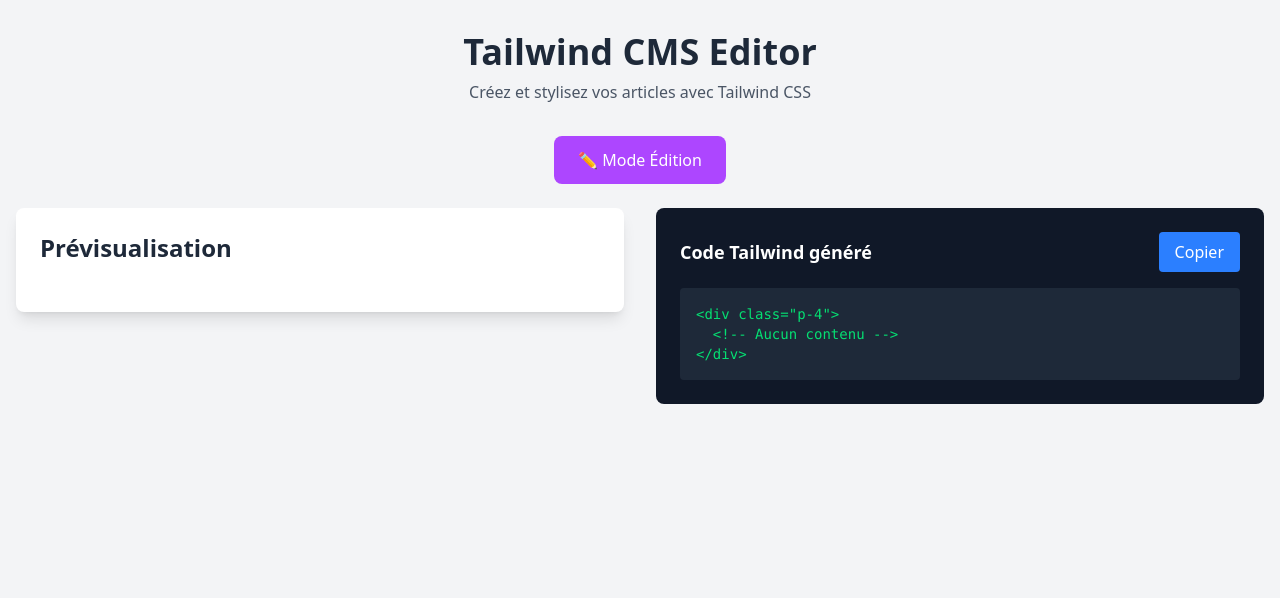
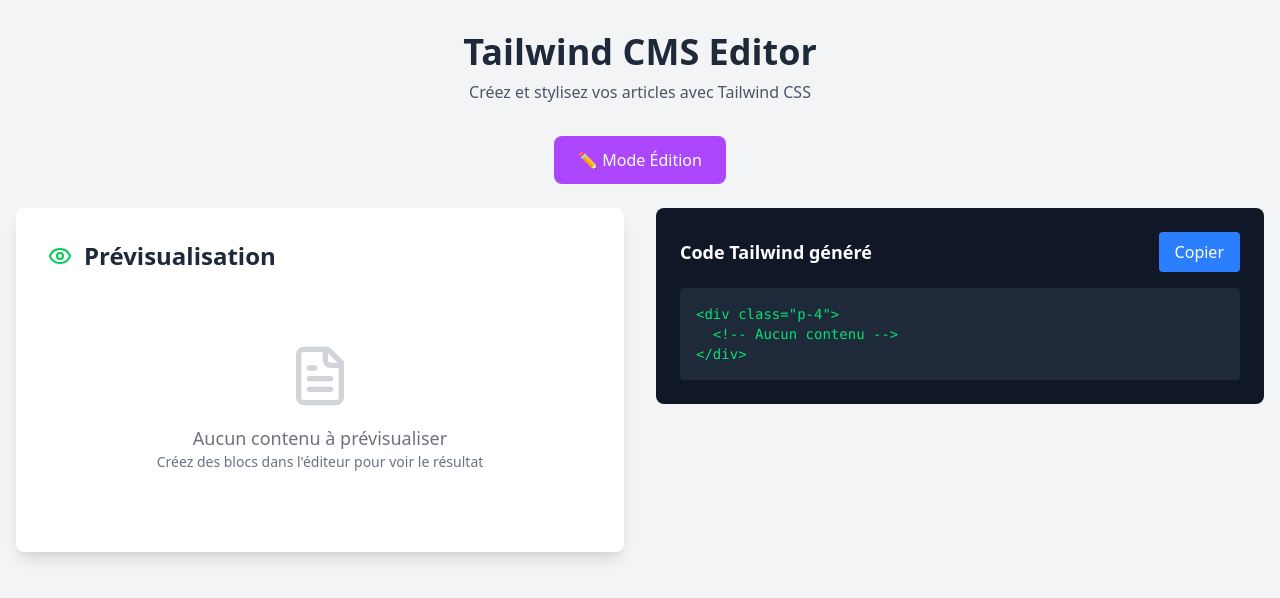
Before and after one commit to henocn/tailwind-cms, a React (Vite) app: page / in a window 1280 px wide. Both pictures are taken after a click on the button "👁️ Mode Prévisualisation". Shown: the top 598 px of the page. Built offline with nearby package versions, Linux system fonts and the light colour scheme.

Commit message:
Adaptation de preview

```diff
--- a/src/components/Editor/Preview.tsx
+++ b/src/components/Editor/Preview.tsx
@@ -1,4 +1,5 @@
 import React from 'react'
+import { Eye, FileText } from 'lucide-react'
 import { useEditorStore } from '../../store/editorStore'
 
 
@@ -8,32 +9,60 @@
 export const Preview: React.FC = () => {
   const { currentArticle } = useEditorStore()
 
-  if (!currentArticle) {
+  const getBlockClasses = (block: any) => {
+    const s = block.styles
+    return [
+      s.bold ? 'font-bold' : '',
+      s.italic ? 'italic' : '',
+      s.underline ? 'underline' : '',
+      `text-${s.fontSize}`,
+      s.fontWeight !== 'normal' ? `font-${s.fontWeight}` : '',
+      `text-${s.color}`,
+      s.backgroundColor !== 'transparent' ? `bg-${s.backgroundColor}` : '',
+      `text-${s.alignment}`,
+      s.padding !== '0' ? `p-${s.padding}` : '',
+      s.margin !== '0' ? `m-${s.margin}` : '',
+      s.borderWidth !== '0' ? `border-${s.borderWidth}` : '',
+      s.borderColor !== 'transparent' ? `border-${s.borderColor}` : '',
+      s.borderRadius !== 'none' ? `rounded-${s.borderRadius}` : '',
+      s.lineHeight !== 'normal' ? `leading-${s.lineHeight}` : '',
+      s.letterSpacing !== 'normal' ? `tracking-${s.letterSpacing}` : '',
+      'mb-4'
+    ].filter(Boolean).join(' ')
+  }
+
+  if (!currentArticle || currentArticle.blocks.length === 0) {
     return (
-      <div className="w-full p-6 bg-gray-50 rounded-lg">
-        <p className="text-gray-500 text-center">Aucun article à prévisualiser</p>
+      <div className="w-full p-8 bg-white rounded-lg shadow-lg">
+        <div className="flex items-center gap-3 mb-6">
+          <Eye className="text-green-500" size={24} />
+          <h2 className="text-2xl font-bold text-gray-800">Prévisualisation</h2>
+        </div>
+        <div className="text-center py-12 text-gray-500">
+          <FileText size={64} className="mx-auto mb-4 opacity-30" />
+          <p className="text-lg">Aucun contenu à prévisualiser</p>
+          <p className="text-sm">Créez des blocs dans l'éditeur pour voir le résultat</p>
+        </div>
       </div>
     )
   }
 
   return (
     <div className="w-full p-6 bg-white rounded-lg shadow-lg">
-      <h2 className="text-2xl font-bold mb-6 text-gray-800">Prévisualisation</h2>
-      <div className="space-y-4">
+      <div className="flex items-center gap-3 mb-6">
+        <Eye className="text-green-500" size={24} />
+        <h2 className="text-2xl font-bold text-gray-800">Prévisualisation</h2>
+      </div>
+      <div className="prose max-w-none">
         {currentArticle.blocks.map((block) => {
-          const { styles } = block
-          const className = [
-            styles.bold ? 'font-bold' : '',
-            styles.italic ? 'italic' : '',
-            styles.underline ? 'underline' : '',
-            `text-${styles.fontSize}`,
-            `text-${styles.color}`,
-            `text-${styles.alignment}`,
-            'mb-4'
-          ].filter(Boolean).join(' ')
+          const className = getBlockClasses(block)
 
           if (block.type === 'heading') {
-            return <h3 key={block.id} className={className}>{block.content}</h3>
+            return <h2 key={block.id} className={className}>{block.content}</h2>
+          }
+
+          if (block.type === 'quote') {
+            return <blockquote key={block.id} className={`${className} border-l-4 border-gray-300 pl-4`}>{block.content}</blockquote>
           }
 
           return <p key={block.id} className={className}>{block.content}</p>
```
